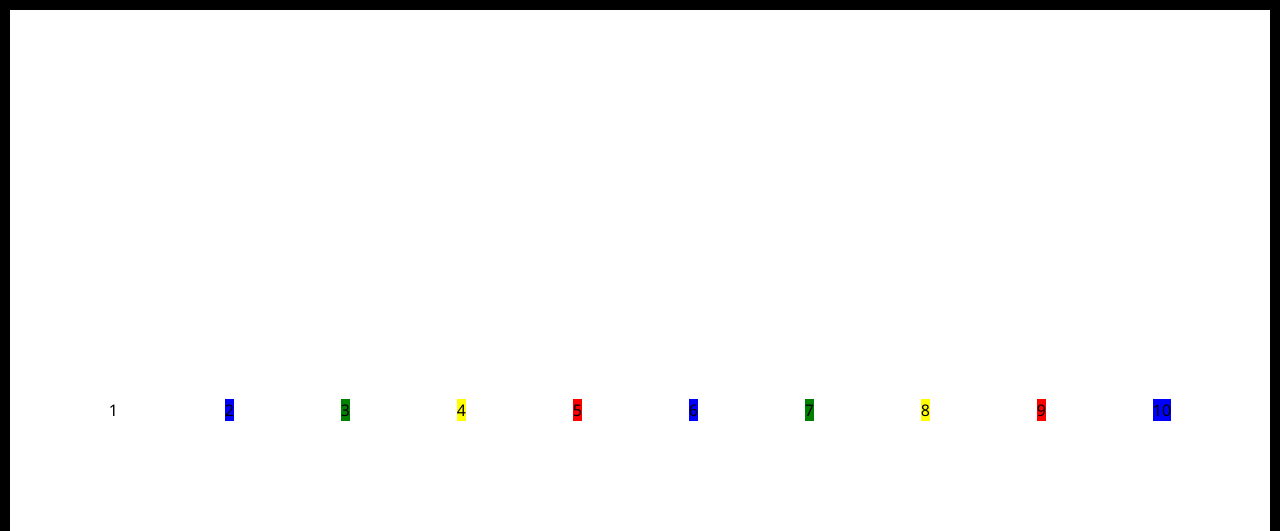
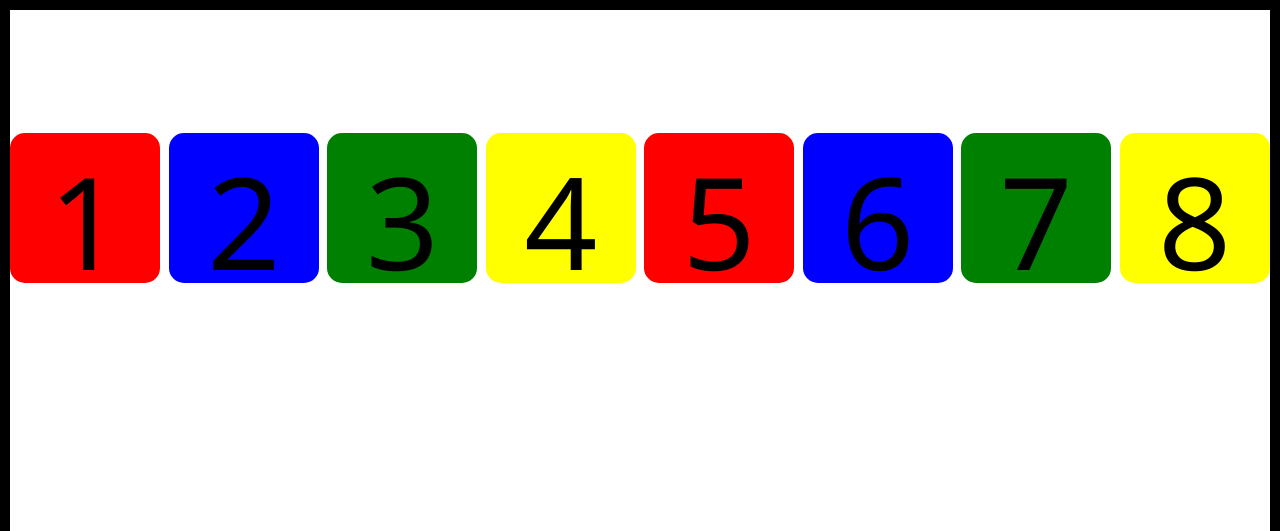
Before and after one commit to dianecyezai-boop/flex, a plain HTML site: page index.html in a window 1280 px wide. Shown: the top 531 px of the page. Drawn offline with Linux system fonts and the light colour scheme.

```diff
--- a/index.css
+++ b/index.css
@@ -19,7 +19,7 @@ body {
   order: 0;
   justify-content: space-evenly;
 }
-.item
+.item {
   width: 150px;
   height: 150px;
   font-size: 8em;
```
